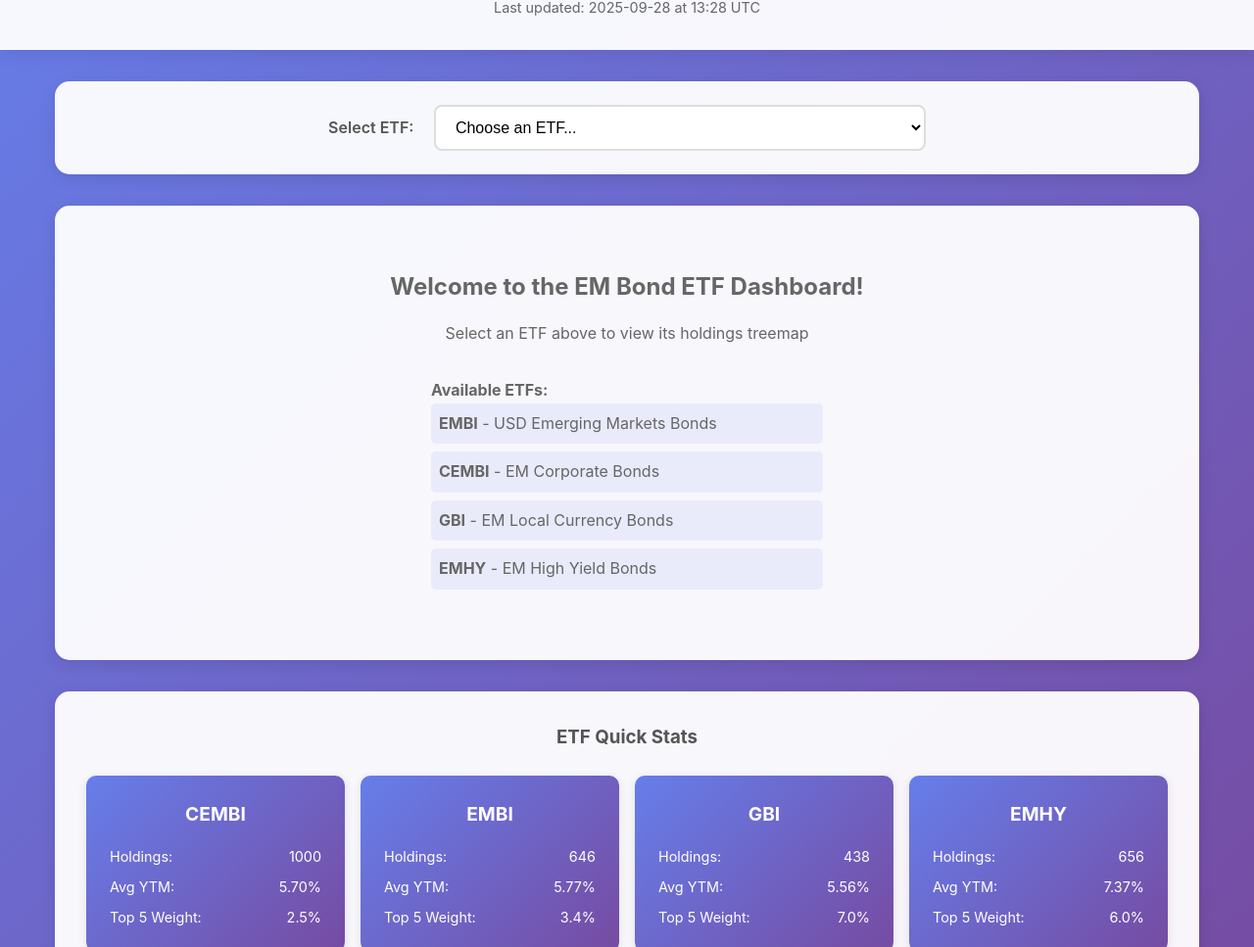
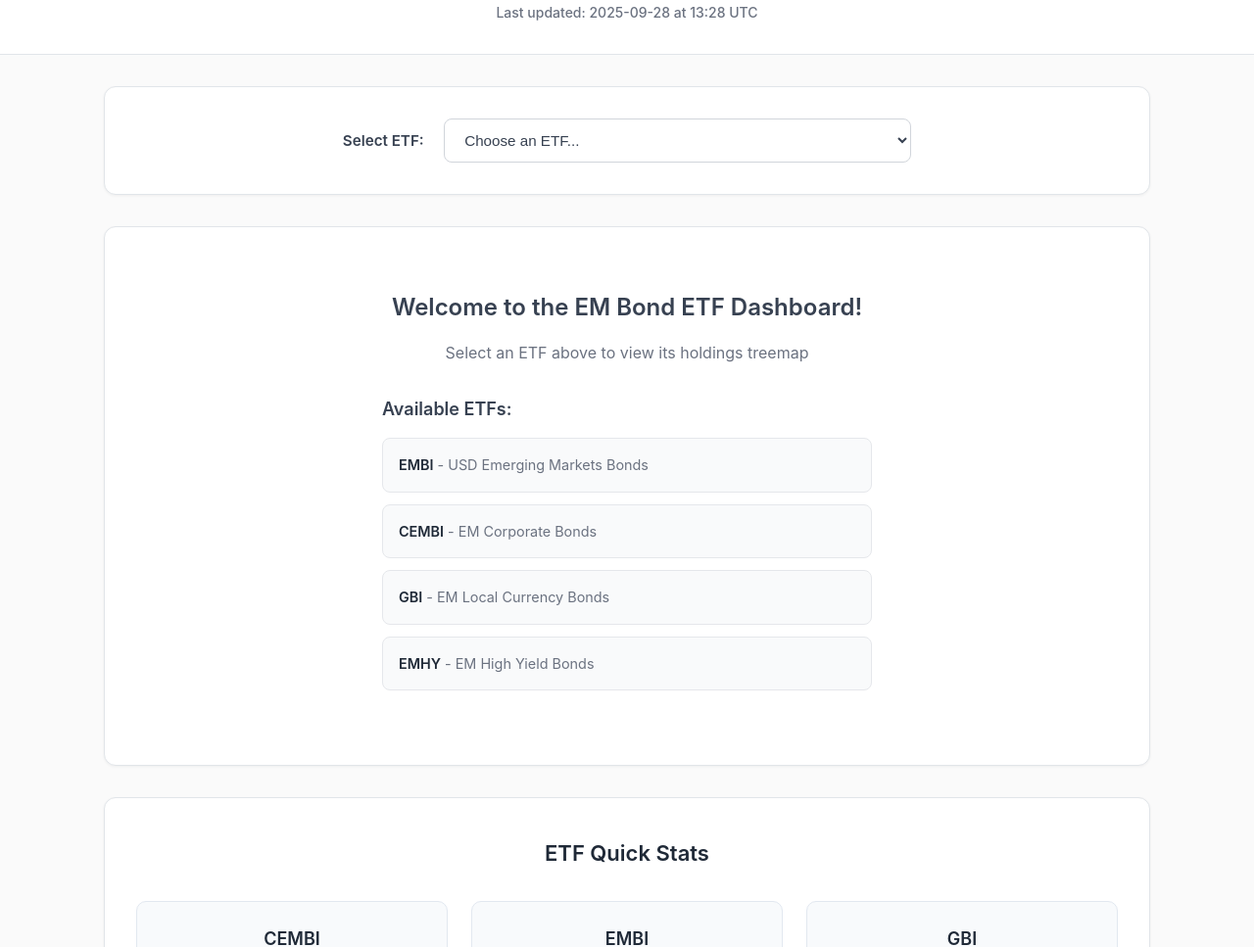
Before and after one commit to DataVizHonduran/EMBI_dashboards, a plain HTML site: page docs/index.html in a window 1280 px wide. Shown: the part 108-1075 px from the top of the page at 98% size. Drawn offline with Linux system fonts and the light colour scheme.

Commit message:
Update style.css
sleeker white styling for the webpage

```diff
--- a/docs/style.css
+++ b/docs/style.css
@@ -5,108 +5,139 @@
 }
 
 body {
-    font-family: -apple-system, BlinkMacSystemFont, 'Segoe UI', Roboto, sans-serif;
-    line-height: 1.6;
-    color: #333;
-    background: linear-gradient(135deg, #667eea 0%, #764ba2 100%);
-    min-height: 100vh;
+    font-family: -apple-system, BlinkMacSystemFont, 'Segoe UI', Roboto, 'Helvetica Neue', Arial, sans-serif;
+    line-height: 1.5;
+    color: #1a1a1a;
+    background: #fafafa;
+    font-weight: 400;
 }
 
 header {
-    background: rgba(255, 255, 255, 0.95);
-    backdrop-filter: blur(10px);
-    padding: 2rem;
+    background: #ffffff;
+    padding: 3rem 2rem 2rem;
     text-align: center;
-    box-shadow: 0 2px 20px rgba(0, 0, 0, 0.1);
+    border-bottom: 1px solid #e1e5e9;
 }
 
 header h1 {
-    font-size: 2.5rem;
+    font-size: 2.25rem;
+    font-weight: 700;
+    color: #1a1a1a;
     margin-bottom: 0.5rem;
-    background: linear-gradient(135deg, #667eea, #764ba2);
-    -webkit-background-clip: text;
-    -webkit-text-fill-color: transparent;
+    letter-spacing: -0.025em;
 }
 
 .last-updated {
-    color: #666;
-    font-size: 0.9rem;
+    color: #6b7280;
+    font-size: 0.875rem;
+    font-weight: 500;
 }
 
 main {
-    max-width: 1200px;
-    margin: 2rem auto;
-    padding: 0 1rem;
+    max-width: 1100px;
+    margin: 0 auto;
+    padding: 2rem 1rem;
 }
 
 .controls {
-    background: rgba(255, 255, 255, 0.95);
-    padding: 1.5rem;
-    border-radius: 15px;
+    background: #ffffff;
+    padding: 2rem;
+    border-radius: 12px;
     margin-bottom: 2rem;
     text-align: center;
-    box-shadow: 0 4px 15px rgba(0, 0, 0, 0.1);
+    border: 1px solid #e1e5e9;
+    box-shadow: 0 1px 3px rgba(0, 0, 0, 0.05);
 }
 
 .controls label {
     font-weight: 600;
     margin-right: 1rem;
-    color: #555;
+    color: #374151;
+    font-size: 0.95rem;
 }
 
 select {
     padding: 0.75rem 1rem;
-    font-size: 1rem;
-    border: 2px solid #ddd;
+    font-size: 0.95rem;
+    border: 1.5px solid #d1d5db;
     border-radius: 8px;
-    background: white;
+    background: #ffffff;
+    color: #374151;
     cursor: pointer;
-    transition: all 0.3s ease;
+    transition: all 0.2s ease;
+    font-weight: 500;
+    min-width: 280px;
 }
 
 select:focus {
     outline: none;
-    border-color: #667eea;
-    box-shadow: 0 0 0 3px rgba(102, 126, 234, 0.1);
+    border-color: #2563eb;
+    box-shadow: 0 0 0 3px rgba(37, 99, 235, 0.1);
+}
+
+select:hover {
+    border-color: #9ca3af;
 }
 
 #chartContainer {
-    background: rgba(255, 255, 255, 0.95);
-    border-radius: 15px;
+    background: #ffffff;
+    border-radius: 12px;
     overflow: hidden;
-    box-shadow: 0 4px 15px rgba(0, 0, 0, 0.1);
+    border: 1px solid #e1e5e9;
+    box-shadow: 0 1px 3px rgba(0, 0, 0, 0.05);
     margin-bottom: 2rem;
 }
 
 .placeholder {
     padding: 4rem 2rem;
     text-align: center;
-    color: #666;
+    color: #6b7280;
 }
 
 .placeholder h3 {
     margin-bottom: 1rem;
     font-size: 1.5rem;
+    color: #374151;
+    font-weight: 600;
+}
+
+.placeholder p {
+    font-size: 1rem;
+    margin-bottom: 2rem;
 }
 
 .description {
     margin-top: 2rem;
     text-align: left;
-    max-width: 400px;
+    max-width: 500px;
     margin-left: auto;
     margin-right: auto;
 }
 
+.description h4 {
+    font-size: 1.125rem;
+    font-weight: 600;
+    color: #374151;
+    margin-bottom: 1rem;
+}
+
 .description ul {
-    list-style-type: none;
-    padding-left: 0;
+    list-style: none;
+    padding: 0;
 }
 
 .description li {
-    margin-bottom: 0.5rem;
-    padding: 0.5rem;
-    background: rgba(102, 126, 234, 0.1);
-    border-radius: 5px;
+    margin-bottom: 0.75rem;
+    padding: 1rem;
+    background: #f9fafb;
+    border-radius: 8px;
+    border: 1px solid #e5e7eb;
+    font-size: 0.9rem;
+}
+
+.description li strong {
+    color: #1f2937;
+    font-weight: 600;
 }
 
 iframe {
@@ -116,72 +147,132 @@ iframe {
 }
 
 .stats {
-    background: rgba(255, 255, 255, 0.95);
-    padding: 2rem;
-    border-radius: 15px;
-    box-shadow: 0 4px 15px rgba(0, 0, 0, 0.1);
+    background: #ffffff;
+    padding: 2.5rem 2rem;
+    border-radius: 12px;
+    border: 1px solid #e1e5e9;
+    box-shadow: 0 1px 3px rgba(0, 0, 0, 0.05);
 }
 
 .stats h3 {
-    margin-bottom: 1.5rem;
+    margin-bottom: 2rem;
     text-align: center;
-    color: #555;
+    color: #1f2937;
+    font-size: 1.375rem;
+    font-weight: 600;
 }
 
 .stats-grid {
     display: grid;
-    grid-template-columns: repeat(auto-fit, minmax(250px, 1fr));
-    gap: 1rem;
+    grid-template-columns: repeat(auto-fit, minmax(240px, 1fr));
+    gap: 1.5rem;
 }
 
 .stat-card {
-    background: linear-gradient(135deg, #667eea, #764ba2);
-    color: white;
+    background: #f8fafc;
+    border: 1px solid #e2e8f0;
     padding: 1.5rem;
     border-radius: 10px;
-    box-shadow: 0 2px 10px rgba(0, 0, 0, 0.1);
+    transition: all 0.2s ease;
+}
+
+.stat-card:hover {
+    border-color: #cbd5e1;
+    box-shadow: 0 4px 6px rgba(0, 0, 0, 0.05);
 }
 
 .stat-card h4 {
-    margin-bottom: 1rem;
-    font-size: 1.2rem;
+    margin-bottom: 1.25rem;
+    font-size: 1.125rem;
     text-align: center;
+    color: #1f2937;
+    font-weight: 600;
+    padding-bottom: 0.75rem;
+    border-bottom: 1px solid #e2e8f0;
 }
 
 .stat-row {
     display: flex;
     justify-content: space-between;
-    margin-bottom: 0.5rem;
-    font-size: 0.9rem;
+    align-items: center;
+    margin-bottom: 0.75rem;
+    font-size: 0.875rem;
+    color: #4b5563;
 }
 
 .stat-row:last-child {
     margin-bottom: 0;
 }
 
+.stat-row span:first-child {
+    font-weight: 500;
+}
+
+.stat-row span:last-child {
+    font-weight: 600;
+    color: #1f2937;
+}
+
+/* Clean scrollbar for webkit browsers */
+::-webkit-scrollbar {
+    width: 6px;
+}
+
+::-webkit-scrollbar-track {
+    background: #f1f5f9;
+}
+
+::-webkit-scrollbar-thumb {
+    background: #cbd5e1;
+    border-radius: 3px;
+}
+
+::-webkit-scrollbar-thumb:hover {
+    background: #94a3b8;
+}
+
 @media (max-width: 768px) {
+    header {
+        padding: 2rem 1rem 1.5rem;
+    }
+
     header h1 {
-        font-size: 2rem;
+        font-size: 1.875rem;
     }
 
     main {
-        padding: 0 0.5rem;
+        padding: 1rem 0.75rem;
     }
 
     .controls {
-        padding: 1rem;
+        padding: 1.5rem 1rem;
+    }
+
+    .controls label {
+        display: block;
+        margin-bottom: 0.75rem;
+        margin-right: 0;
     }
 
     select {
         width: 100%;
-        margin-top: 0.5rem;
+        min-width: unset;
+    }
+
+    .stats {
+        padding: 2rem 1rem;
     }
 
     .stats-grid {
         grid-template-columns: 1fr;
+        gap: 1rem;
     }
 
     iframe {
         height: 500px;
     }
+
+    .placeholder {
+        padding: 3rem 1rem;
+    }
 }
```
